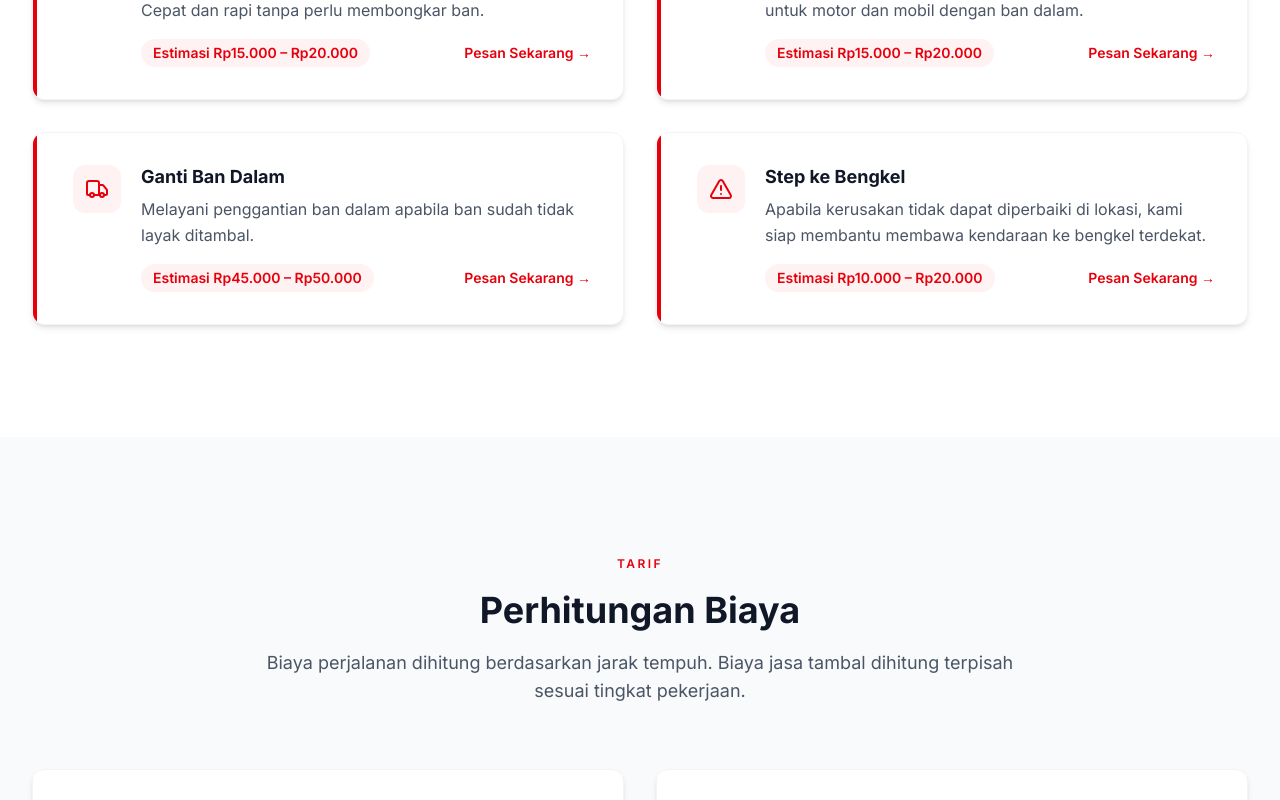
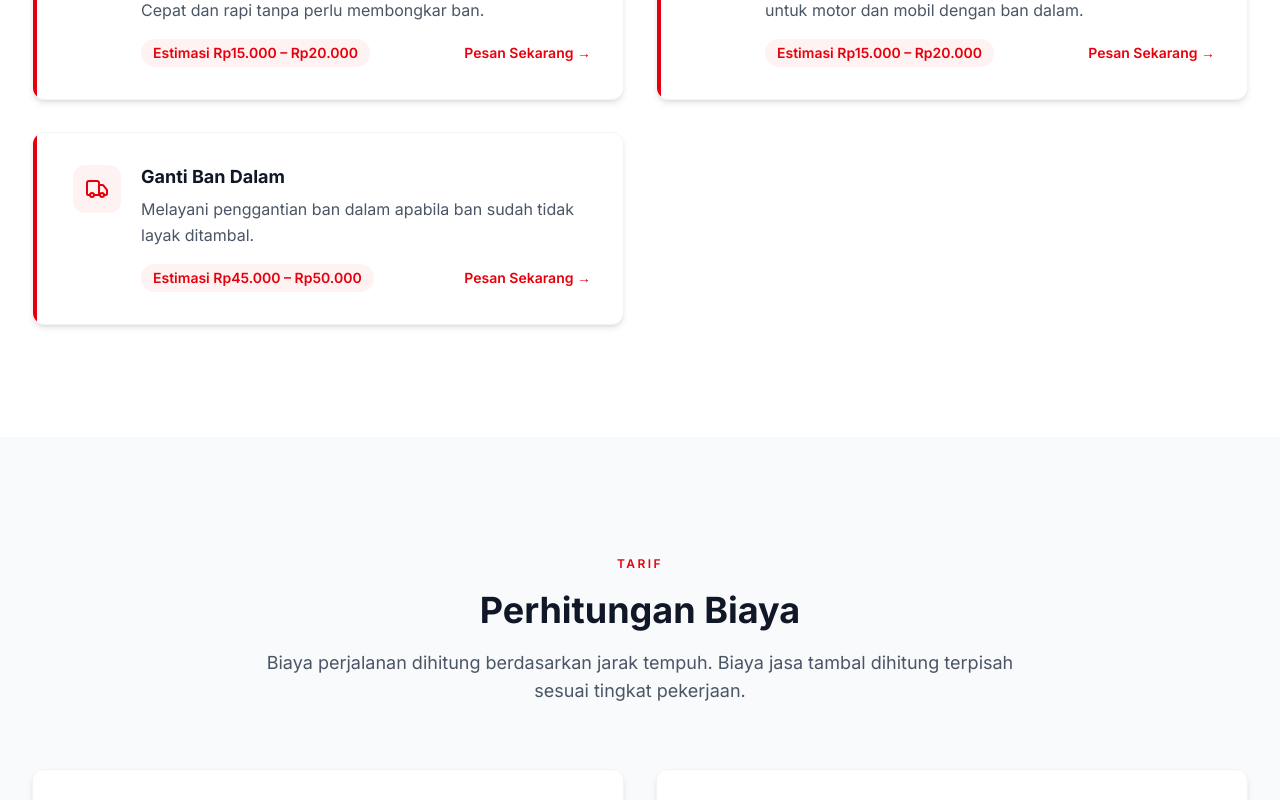
Before and after one commit to hbrn004/tambal-ban-mobile, a Next.js app: page / in a window 1280 px wide. Shown: the part 2640-3440 px from the top of the page. Built offline with nearby package versions, Linux system fonts and the light colour scheme.

Commit message:
Remove 'Step ke Bengkel' service (Services, Estimator, Footer)

```diff
--- a/src/components/Estimator.tsx
+++ b/src/components/Estimator.tsx
@@ -7,7 +7,6 @@ const services = [
   { id: "tubeless", label: "Tambal Ban Tubeless", priceMin: 15000, priceMax: 20000 },
   { id: "tube", label: "Tambal Ban Dalam", priceMin: 15000, priceMax: 20000 },
   { id: "ganti", label: "Ganti Ban Dalam", priceMin: 45000, priceMax: 50000 },
-  { id: "step", label: "Step ke Bengkel", priceMin: 10000, priceMax: 20000 },
 ];
 
 function formatRupiah(n: number): string {
--- a/src/components/Footer.tsx
+++ b/src/components/Footer.tsx
@@ -71,7 +71,6 @@ export default function Footer() {
               <li>Tambal Ban Tubeless</li>
               <li>Tambal Ban Dalam</li>
               <li>Ganti Ban Dalam</li>
-              <li>Step ke Bengkel</li>
             </ul>
           </div>
         </div>
--- a/src/components/Services.tsx
+++ b/src/components/Services.tsx
@@ -1,5 +1,5 @@
 "use client";
-import { Wrench, Settings, Truck, AlertTriangle } from "lucide-react";
+import { Wrench, Settings, Truck } from "lucide-react";
 import { WA_LINK, waMessage, WA_PREP_NOTE } from "@/lib/constants";
 
 const services = [
@@ -20,12 +20,6 @@ const services = [
     title: "Ganti Ban Dalam",
     desc: "Melayani penggantian ban dalam apabila ban sudah tidak layak ditambal.",
     price: "Rp45.000 – Rp50.000",
-  },
-  {
-    icon: AlertTriangle,
-    title: "Step ke Bengkel",
-    desc: "Apabila kerusakan tidak dapat diperbaiki di lokasi, kami siap membantu membawa kendaraan ke bengkel terdekat.",
-    price: "Rp10.000 – Rp20.000",
   },
 ];
 
```
